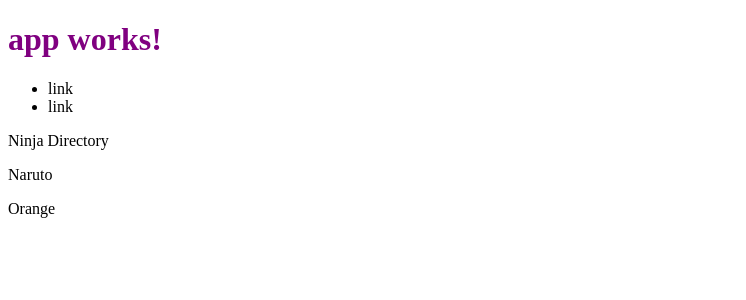
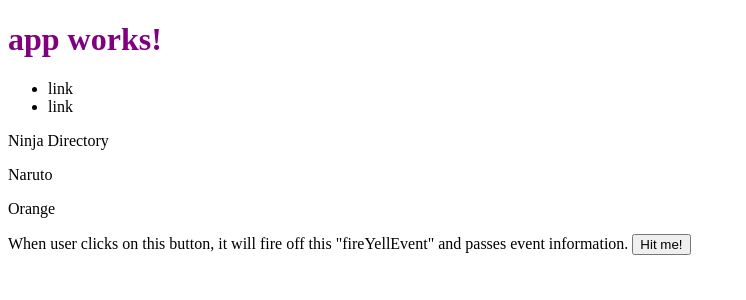
Before and after one commit to msadahiro/Ninja_Directory, an Angular app: page / in a window 1280 px wide. Shown: the top 300 px of the page, without its empty margins (0-746 px from the left). Built offline with nearby package versions, Linux system fonts and the light colour scheme.

Commit message:
custom event binding

```diff
--- a/src/app/app.component.html
+++ b/src/app/app.component.html
@@ -8,5 +8,5 @@
     </nav>
 </header>
 <section id="main">
-    <app-home [ninja]="ninja">learning about ng-content</app-home>
+    <app-home [ninja]="ninja" (onYell)="yell($event)">learning about ng-content</app-home>
 </section>
--- a/src/app/app.component.ts
+++ b/src/app/app.component.ts
@@ -13,4 +13,8 @@
     name: "Naruto",
     belt: "Orange"
   };
+  yell(e){
+    alert("I AM YELLING");
+    console.log(e);
+  }
 }
--- a/src/app/home/home.component.html
+++ b/src/app/home/home.component.html
@@ -4,3 +4,6 @@
 
 <p>{{ninja.name}}</p>
 <p>{{ninja.belt}}</p>
+
+When user clicks on this button, it will fire off this "fireYellEvent" and passes event information.
+<button (click)="fireYellEvent($event)">Hit me!</button>
--- a/src/app/home/home.component.ts
+++ b/src/app/home/home.component.ts
@@ -1,4 +1,4 @@
-import { Component, OnInit, Input } from '@angular/core';
+import { Component, OnInit, Input, Output, EventEmitter } from '@angular/core';
 
 @Component({
   selector: 'app-home',
@@ -7,14 +7,13 @@
 })
 export class HomeComponent implements OnInit {
   homeTitle = "Ninja Directory"
-  // myString = "I like Angular2";
-  // myBoolean = true;
+  @Input() ninja;
+  @Output() onYell = new EventEmitter();
 
-  // alertMe(val){
-  //   alert(val);
-  // }
-  @Input() ninja;
-
+  // then it fires this. onYell has emit.
+  fireYellEvent(e){
+    this.onYell.emit(e);
+  }
   constructor() { }
 
   ngOnInit() {
```
